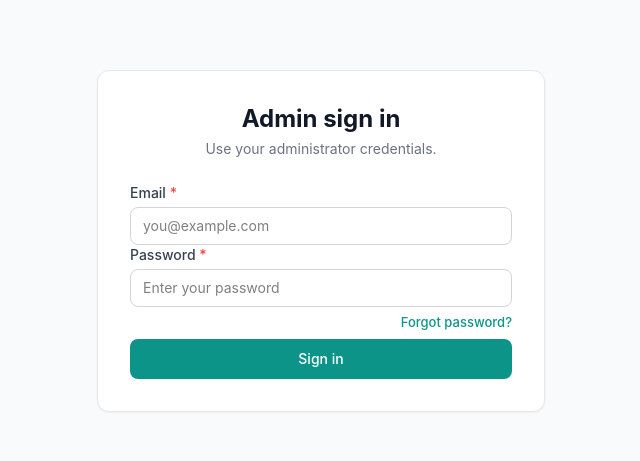
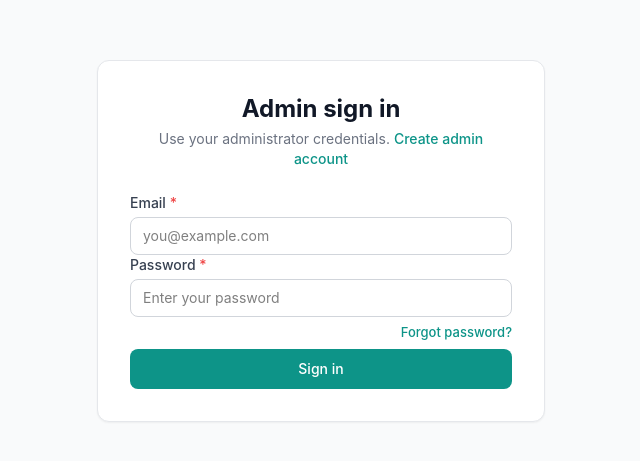
Before and after one commit to 2026-nccu-blockchain/114_2_frontend, a React (Vite) app in the folder platform/: page /admin in a window 1280 px wide. Shown: the part 159-620 px from the top of the page, without its empty margins (319-959 px from the left). Built offline with nearby package versions, Linux system fonts and the light colour scheme; no server answers.

Commit message:
modify admin login page

```diff
--- a/platform/src/pages/auth/Login.tsx
+++ b/platform/src/pages/auth/Login.tsx
@@ -39,7 +39,16 @@ export default function Login({ role = 'buyer' }: LoginProps) {
             </p>
           ) : (
             <p className="authLogin__mutedText">
-              {role === 'admin' ? 'Use your administrator credentials.' : 'Use the account assigned by an administrator.'}
+              {role === 'admin' ? (
+                <>
+                  Use your administrator credentials.{' '}
+                  <Link to="/admin/register" className="authLogin__primaryButton">
+                    Create admin account
+                  </Link>
+                </>
+              ) : (
+                'Use the account assigned by an administrator.'
+              )}
             </p>
           )}
         </div>
--- a/platform/src/pages/auth/adminRegister.tsx
+++ b/platform/src/pages/auth/adminRegister.tsx
@@ -37,9 +37,9 @@ export default function AdminRegister() {
       <div className="max-w-md w-full bg-white p-8 border border-gray-200 rounded-xl shadow-lg">
         <div className="text-center mb-6">
           <h2 className="text-2xl font-bold text-gray-900">Admin Portal Setup</h2>
-          <p className="text-sm text-gray-500 mt-1">
+          {/* <p className="text-sm text-gray-500 mt-1">
             Create an administrator account
-          </p>
+          </p> */}
         </div>
 
         {(error || validationError) && (
```
